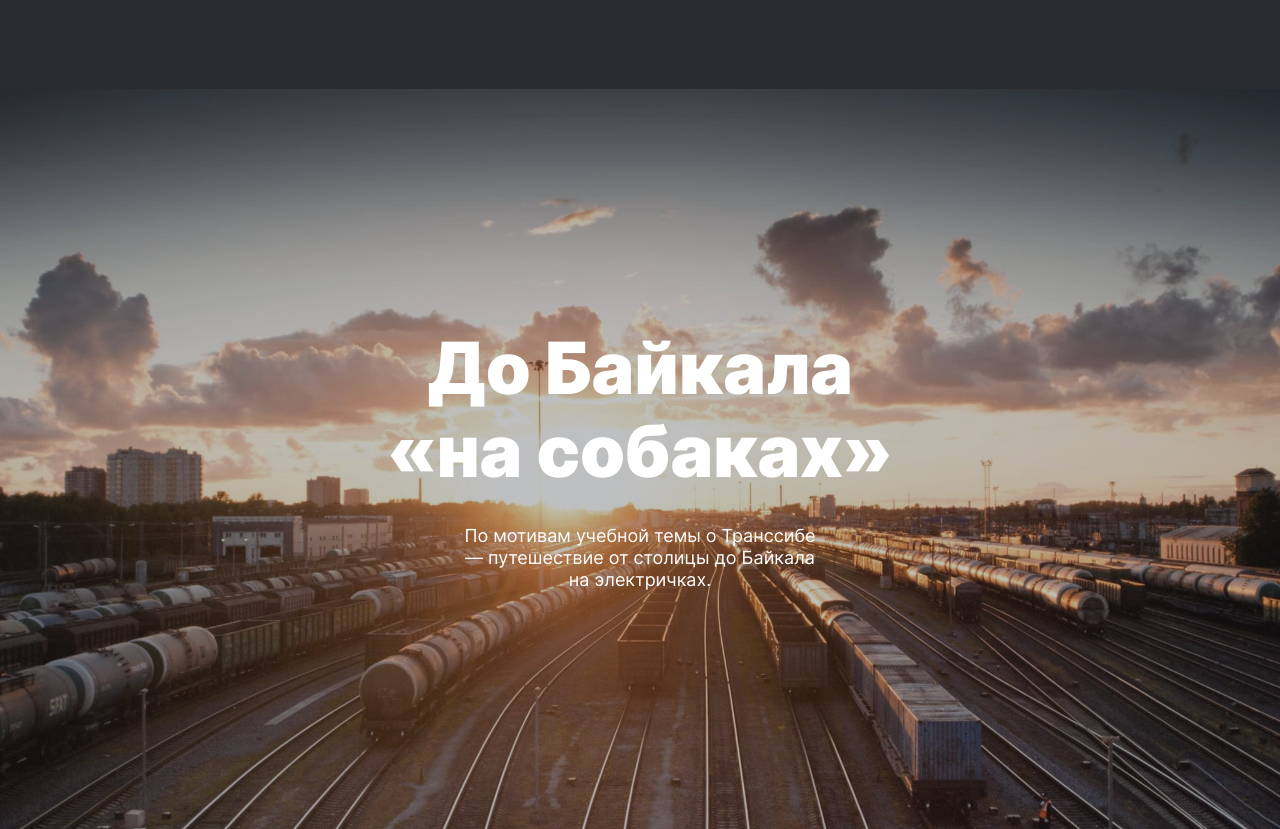
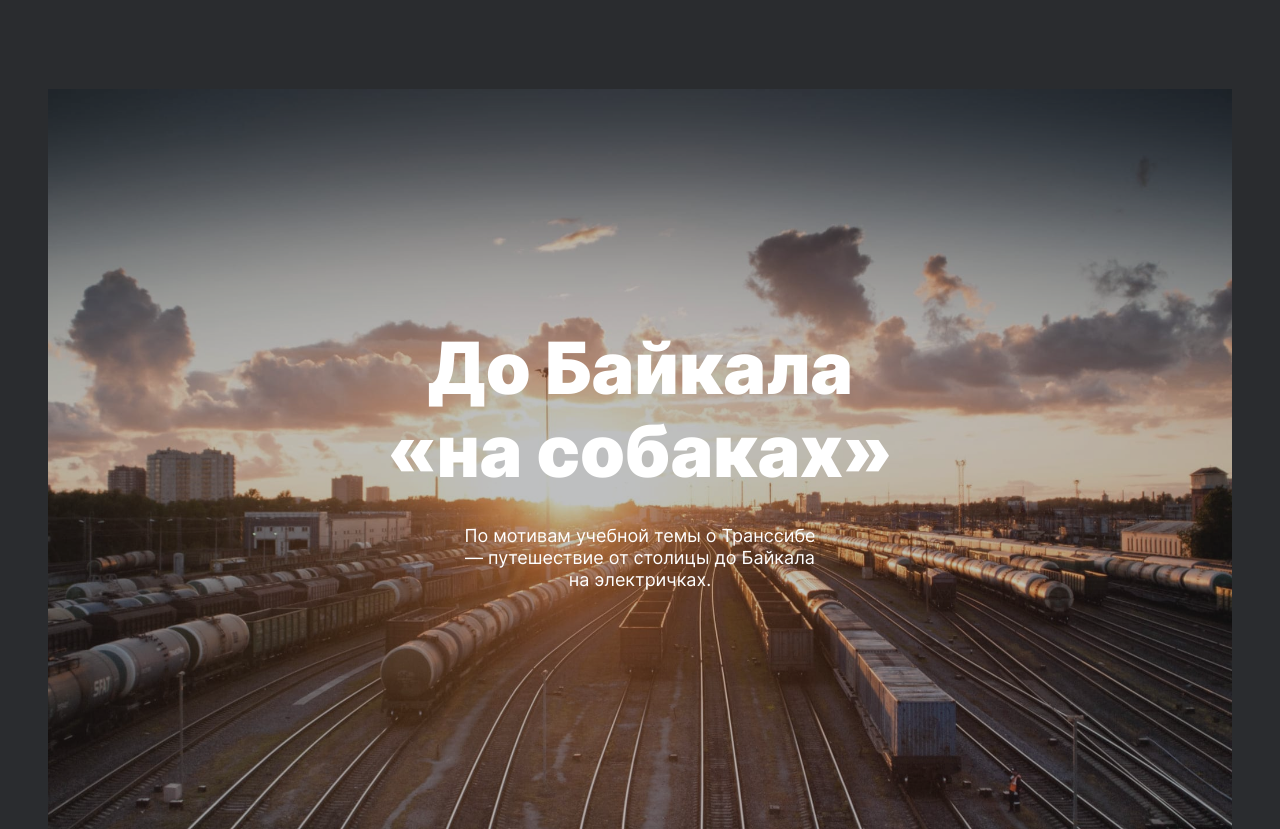
Before and after one commit to MrPhysix/russian-travel, a plain HTML site: page index.html in a window 1280 px wide. Shown: the part 5993-6822 px from the top of the page. Drawn offline with Linux system fonts and the light colour scheme.

Commit message:
cover fix

```diff
--- a/blocks/cover/cover.css
+++ b/blocks/cover/cover.css
@@ -1,10 +1,6 @@
 .cover {
   position: relative;
-  display: -webkit-box;
-  display: -ms-flexbox;
   display: flex;
-  -webkit-box-align: center;
-  -ms-flex-align: center;
   align-items: center;
 
   background-image: url('../../images/cover-trains.jpg');
@@ -73,5 +69,6 @@
 @media screen and (min-width: 1279px) {
   .cover {
     min-height: 740px;
+    margin: 92px 48px;
   }
 }
```
